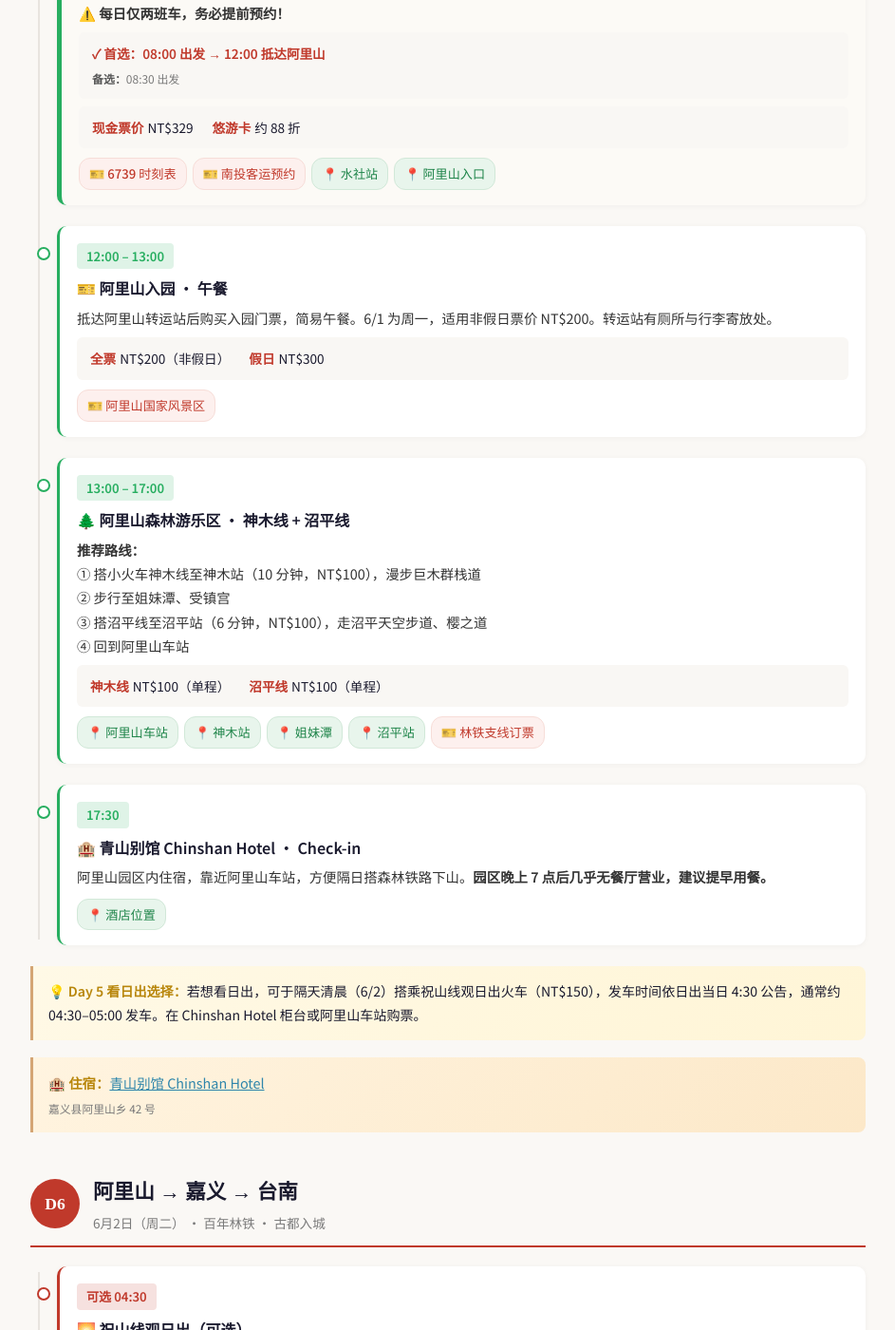
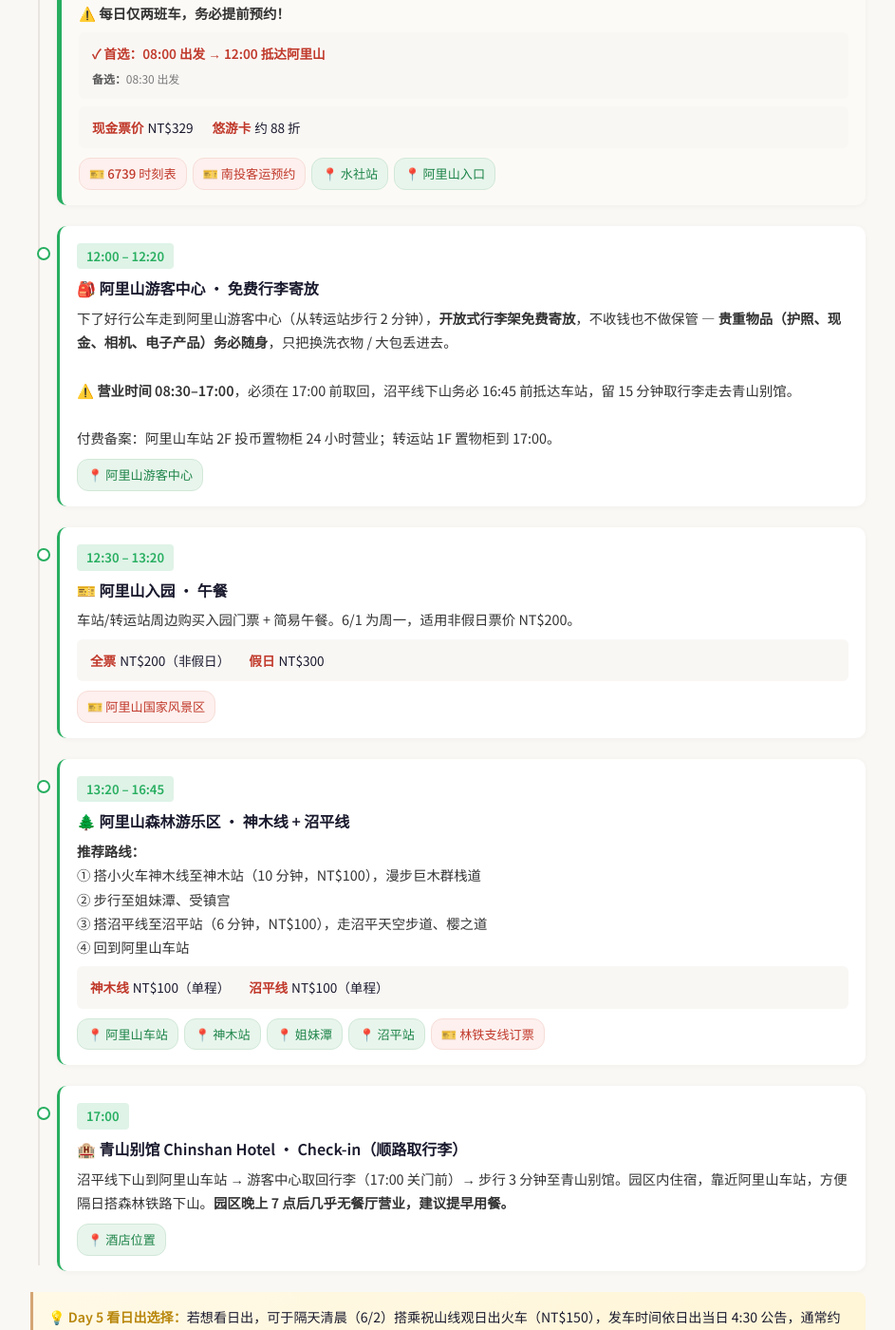
Before and after one commit to SibeiC/SibeiC.github.io, a Jekyll site: the page built from _trips/taiwan-2026.md, in a window 1280 px wide and 1400 px high, scrolled down 9402 px. Shown: the whole window at 95% size, without its empty margins (168-1111 px from the left). Built offline with Jekyll 4.4.1, drawn with Linux system fonts in a browser that asks for light colours; some of the changed text lies outside the part shown.

Commit message:
Audit Taiwan transition days for bag-drop-first (Days 5 / 6 / 8) (#16)
* Audit transition days for bag-drop-first (per new CLAUDE.md rule)

Day 5 (日月潭 → 阿里山): insert 🎒 青山别馆 · 行李寄存 between lunch
and the 4-hour 神木线/沼平线 hike. 青山别馆 is 3–5 min walk from the
bus transit center and will hold bags before the 15:00 check-in
window. Sightseeing now starts at 13:20 instead of 13:00 — 20 min
delta.

Day 6 (阿里山 → 嘉义 → 台南): no hotel in 嘉义 for the 1.5h
鸡肉饭 dinner, so not a structural change. Added a 🎒 tip to the
dinner item's detail pointing at 嘉义 TRA 站 地下一楼 的投币置物柜
(NT$20–50/hr) for travelers who'd rather not drag bags across
the 鸡肉饭 老店 crawl.

Day 8 (台南 → 花莲): already had a check-in item between train
arrival and whale watching, but the title didn't name bag-drop as
the purpose. Renamed from 🏨 ... Check-in · 花莲午餐 → 🎒 ... 行李
寄存 + 花莲午餐 and explicitly noted the 14:00 赏鲸 departure
pressure so future readers see why the order matters.

Day 9 (花莲 → airport): already uses the inverse pattern (bags stay
at S.E.A. during 七星潭, picked up at 12:00 before the train). No
change.

* Day 5: use free 阿里山游客中心 bag-drop, tighten sightseeing window

Per user: switched the Day 5 bag-drop from 青山别馆 (2-min hotel walk
each way) to the free open-storage rack at 阿里山游客中心 (2 min from
the bus arrival, right at the tourist hub entry).

Key trade-off: 游客中心 operates 08:30-17:00 and does NOT safeguard
valuables — so:
- Passports / cash / camera / phone stay on the traveller
- Only change-of-clothes / dry bags go in the open rack
- Sightseeing must finish by 16:45 so there's a 15-min buffer to
  retrieve before the 17:00 cutoff

Updates:
- Renamed item to '🎒 阿里山游客中心 · 免费行李寄放' and expanded the
  detail with the valuables warning, the 17:00 close time, and paid
  fallbacks (阿里山车站 2F 24h lockers, 转运站 1F lockers to 17:00).
- Sightseeing window tightened from 13:20-17:00 → 13:20-16:45.
- Check-in moved from 17:30 → 17:00 with explicit pickup step:
  '沼平线下山到阿里山车站 → 游客中心取回行李（17:00 关门前）→ 步行
  3 分钟至青山别馆'.

---------

Co-authored-by: Claude <noreply@anthropic.com>

```diff
--- a/_trips/taiwan-2026.md
+++ b/_trips/taiwan-2026.md
@@ -427,16 +427,27 @@ days:
           - { type: map,    icon: 📍, label: 水社站, query: 水社 Shuishe Sun Moon Lake }
           - { type: map,    icon: 📍, label: 阿里山入口, query: Alishan National Forest Recreation Area Entrance }
 
-      - time: 12:00 – 13:00
+      - time: 12:00 – 12:20
+        title: 🎒 阿里山游客中心 · 免费行李寄放
+        detail: |
+          下了好行公车走到阿里山游客中心（从转运站步行 2 分钟），<strong>开放式行李架免费寄放</strong>，不收钱也不做保管 — <strong>贵重物品（护照、现金、相机、电子产品）务必随身</strong>，只把换洗衣物 / 大包丢进去。
+          <br><br>
+          <strong>⚠️ 营业时间 08:30–17:00</strong>，必须在 17:00 前取回，沼平线下山务必 16:45 前抵达车站，留 15 分钟取行李走去青山别馆。
+          <br><br>
+          付费备案：阿里山车站 2F 投币置物柜 24 小时营业；转运站 1F 置物柜到 17:00。
+        links:
+          - { type: map, icon: 📍, label: 阿里山游客中心, query: 阿里山国家森林游乐区游客中心 }
+
+      - time: 12:30 – 13:20
         title: 🎫 阿里山入园 · 午餐
-        detail: 抵达阿里山转运站后购买入园门票，简易午餐。6/1 为周一，适用非假日票价 NT$200。转运站有厕所与行李寄放处。
+        detail: 车站/转运站周边购买入园门票 + 简易午餐。6/1 为周一，适用非假日票价 NT$200。
         tickets:
           - { tag: 全票, value: NT$200, note: 非假日 }
           - { tag: 假日, value: NT$300 }
         links:
           - { type: ticket, icon: 🎫, label: 阿里山国家风景区, url: "https://www.ali-nsa.net/" }
 
-      - time: 13:00 – 17:00
+      - time: 13:20 – 16:45
         title: 🌲 阿里山森林游乐区 · 神木线 + 沼平线
         detail: |
           <strong>推荐路线：</strong><br>
@@ -454,9 +465,9 @@ days:
           - { type: map,    icon: 📍, label: 沼平站, query: 沼平站 }
           - { type: ticket, icon: 🎫, label: 林铁支线订票, url: *url_afrts }
 
-      - time: "17:30"
-        title: 🏨 青山别馆 Chinshan Hotel · Check-in
-        detail: 阿里山园区内住宿，靠近阿里山车站，方便隔日搭森林铁路下山。<strong>园区晚上 7 点后几乎无餐厅营业，建议提早用餐。</strong>
+      - time: "17:00"
+        title: 🏨 青山别馆 Chinshan Hotel · Check-in（顺路取行李）
+        detail: 沼平线下山到阿里山车站 → 游客中心取回行李（17:00 关门前）→ 步行 3 分钟至青山别馆。园区内住宿，靠近阿里山车站，方便隔日搭森林铁路下山。<strong>园区晚上 7 点后几乎无餐厅营业，建议提早用餐。</strong>
         links:
           - { type: map, icon: 📍, label: 酒店位置, query: Chinshan Hotel 青山别馆 阿里山 }
     note: |
@@ -503,7 +514,10 @@ days:
 
       - time: 16:00 – 17:30
         title: 🍜 嘉义市区晚餐 · 鸡肉饭巡礼
-        detail: 林铁下车即嘉义 TRA 站，步行或短程计程车即可抵达市区老店。必吃：林聪明沙锅鱼头、刘里长鸡肉饭、桃城豆花、嘉义喷水鸡肉饭。若走公车备选路线已到嘉义高铁站，可改搭 BRT（凭高铁票免费）或台铁 25 分钟进市区。
+        detail: |
+          林铁下车即嘉义 TRA 站，步行或短程计程车即可抵达市区老店。必吃：林聪明沙锅鱼头、刘里长鸡肉饭、桃城豆花、嘉义喷水鸡肉饭。若走公车备选路线已到嘉义高铁站，可改搭 BRT（凭高铁票免费）或台铁 25 分钟进市区。
+          <br><br>
+          <strong>🎒 不想拖行李：</strong>嘉义 TRA 站地下一楼有投币置物柜，小柜 NT$20 / 时、大柜 NT$50 / 时 — 夕阳前寄存，吃完饭回来取，省得拖着跑鸡肉饭老店。
         links:
           - { type: map, icon: 📍, label: 林聪明沙锅鱼头, query: 林聪明沙锅鱼头 }
           - { type: map, icon: 📍, label: 刘里长鸡肉饭, query: 刘里长鸡肉饭 }
@@ -627,8 +641,8 @@ days:
           - { type: map,    icon: 📍, label: 花莲车站, query: Hualien Station }
 
       - time: 11:30 – 13:30
-        title: 🏨 S.E.A. 民宿 Check-in · 花莲午餐
-        detail: 放行李后午餐。花莲必吃：公正包子、蒋记公正包子、戴记扁食、液香扁食。
+        title: 🎒 S.E.A. 民宿 · 行李寄存 + 花莲午餐
+        detail: 14:00 要赶多罗满赏鲸，先把背包扔民宿（正式 check-in 通常 15:00 后，但柜台可先帮忙存）再出门吃午餐。花莲必吃：公正包子、蒋记公正包子、戴记扁食、液香扁食。
         links:
           - { type: map, icon: 📍, label: S.E.A. 民宿, query: S.E.A. Hostel Hualien }
           - { type: map, icon: 📍, label: 公正包子, query: 公正包子 }
```
